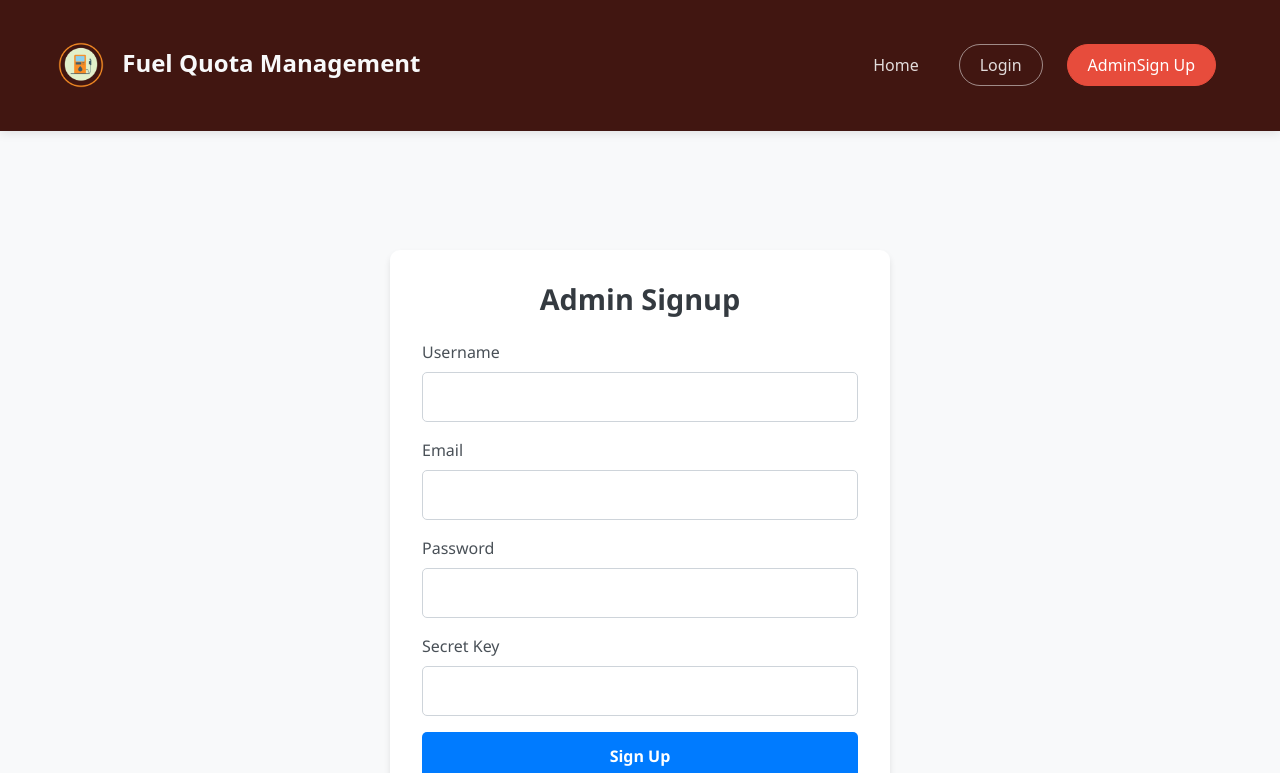
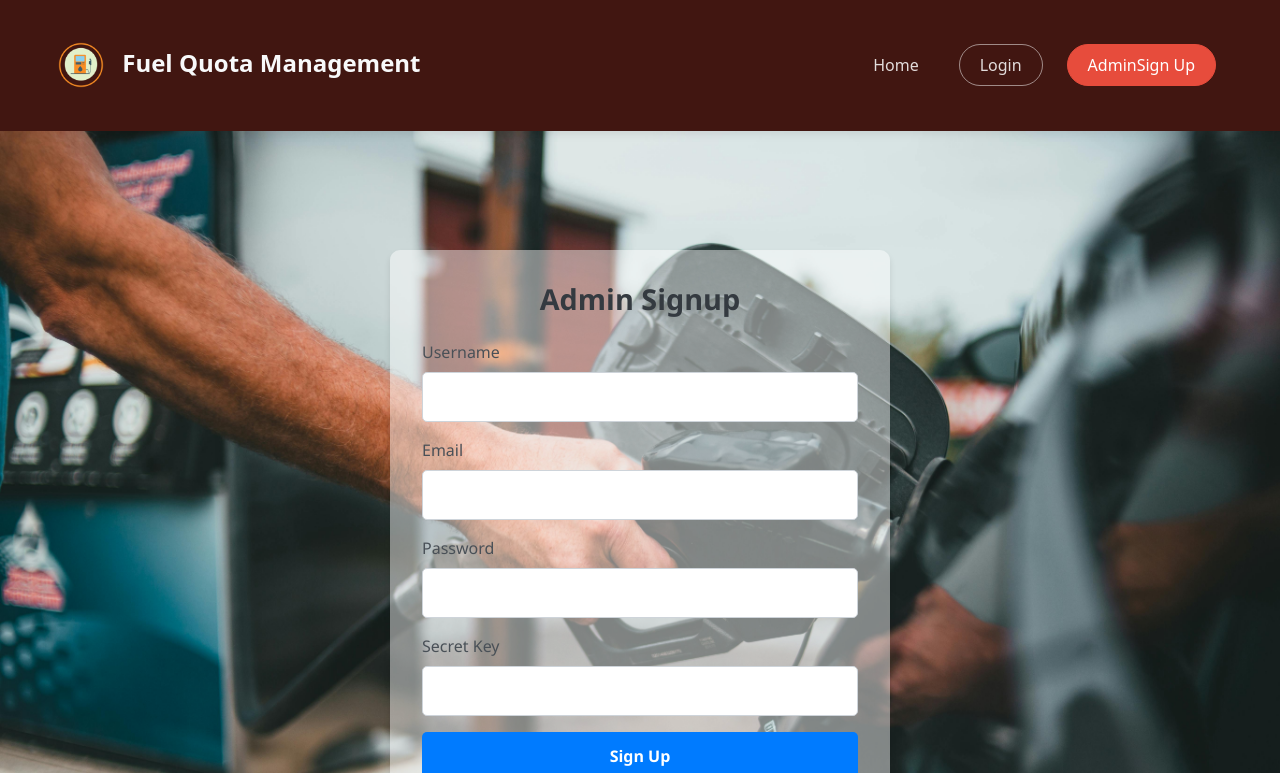
Before and after one commit to Kevi28JM/fuel-quota-management-system, a React (Create React App) app in the folder frontend/: page /admin/signup in a window 1280 px wide. Shown: the top 773 px of the page. Built offline with nearby package versions, Linux system fonts and the light colour scheme.

Commit message:
admin page add css

```diff
--- a/frontend/src/styles/AdminSignup.css
+++ b/frontend/src/styles/AdminSignup.css
@@ -1,7 +1,10 @@
 /* General styles for the admin signup page */
 .admin-signup-page {
   font-family: 'Segoe UI', Tahoma, Geneva, Verdana, sans-serif;
-  background-color: #f8f9fa;
+  background-image: url('../assets/adminpage.jpg'); /* Use an absolute path for the public folder */
+  background-size: cover;
+  background-position: center;
+  background-repeat: no-repeat;
   min-height: 100vh;
   display: flex;
   align-items: center;
@@ -10,7 +13,7 @@
 }
 
 .admin-signup-container {
-  background: white;
+  background: rgba(255, 255, 255, 0.455);
   padding: 2rem;
   border-radius: 10px;
   box-shadow: 0 4px 6px rgba(0, 0, 0, 0.1);
```
Also changed, not shown: frontend/src/assets/adminpage.jpg (added).
